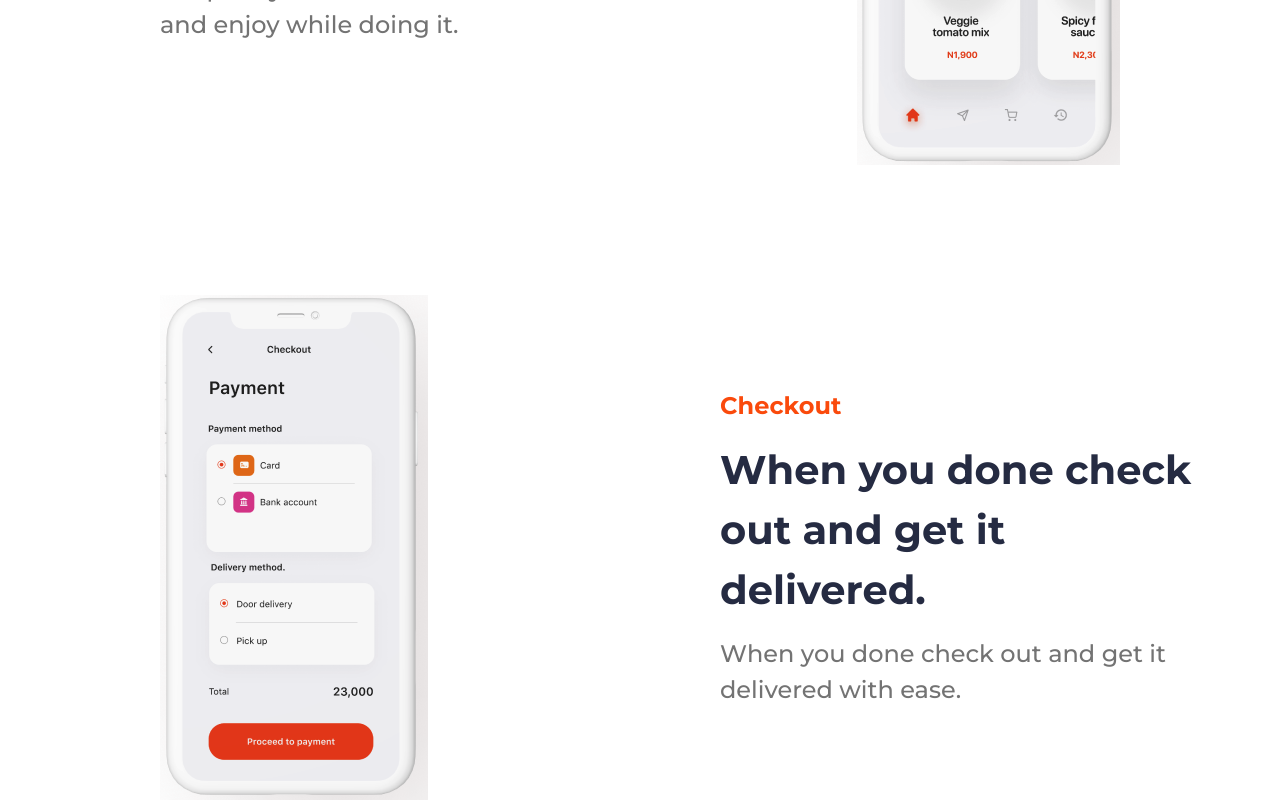
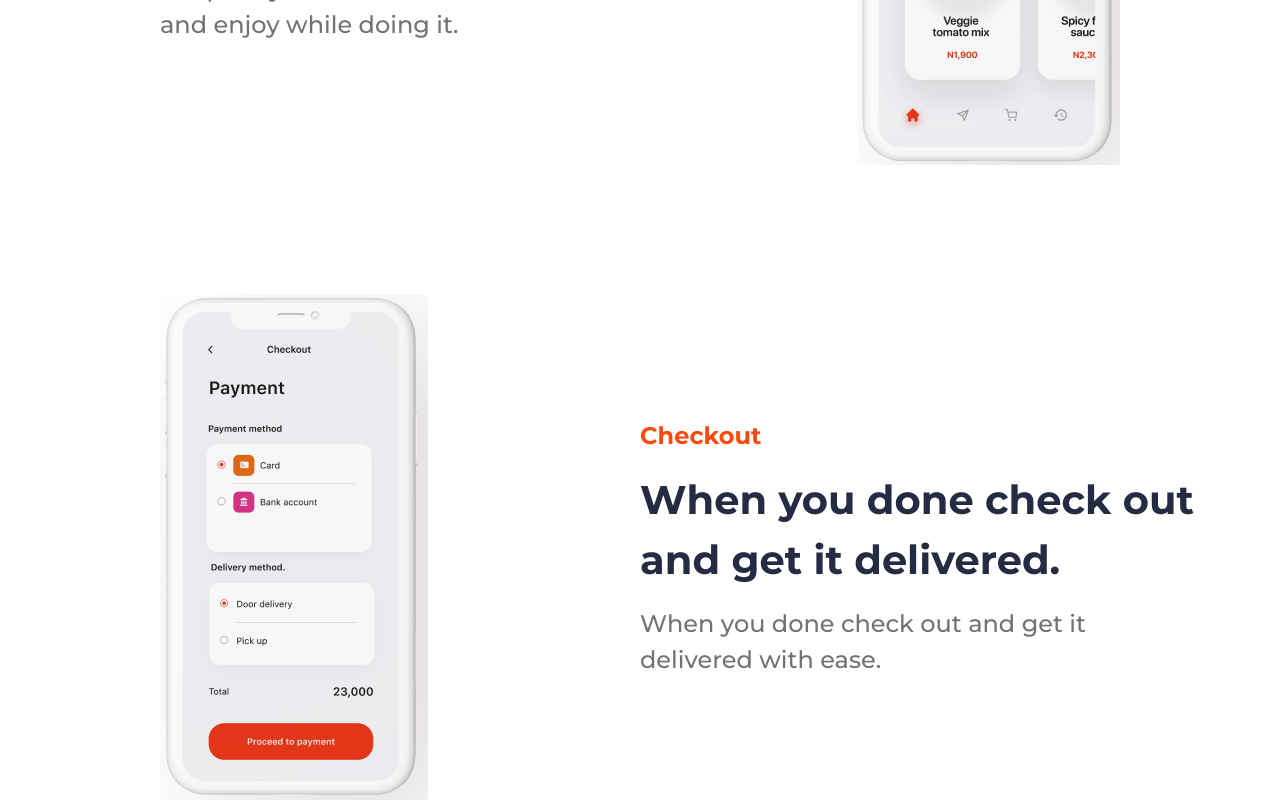
Before and after one commit to ESKempken/my-vue-template, a Vue app: page / in a window 1280 px wide. Shown: the part 2696-3496 px from the top of the page. Built offline with nearby package versions, Linux system fonts and the light colour scheme.

Commit message:
OSection layout finish

```diff
--- a/src/components/organism/OSection.vue
+++ b/src/components/organism/OSection.vue
@@ -3,6 +3,12 @@
     :data-reverse="reverse"
     class="OSection"
   >
+    <img
+      :src="pngPath"
+      alt="front view product shot"
+      class="OSection__image"
+    >
+
     <div class="OSection__content">
       <AText
         color="primary"
@@ -25,12 +31,6 @@
         {{ $props.description }}
       </AText>
     </div>
-
-    <img
-      :src="pngPath"
-      alt="front view product shot"
-      class="OSection__image"
-    >
   </section>
 </template>
 
@@ -84,34 +84,51 @@
     padding-right: spacer("lg")
     width: 100%
 
-    &[data-reverse]
-      flex-direction: row-reverse
+    --image-left: #{spacer("lg")}
+    --image-right: auto
+    --content-left: 0
+    --content-right: 0
 
     @include breakpoint('md')
-      padding-left: spacer("md")
-      padding-right: spacer("md")
-      flex-direction: column !important
-      //FIXME Specificity data attr
+      flex-direction: column-reverse
 
       .OSection__content, .OSection__image
-        padding-left: 0
-        padding-right: 0
+        margin-left: auto
+        margin-right: auto
+
+        --image-left: 0
+        --image-right: 0
+        --content-left: 0
+        --content-right: 0
 
       .OSection__content
         text-align: center
         gap: spacer("md")
 
+
+    &[data-reverse]
+      flex-direction: row-reverse
+      --image-left: auto
+      --image-right: #{spacer("lg")}
+      --content-left: #{spacer("lg")}
+      --content-right: auto
+
+      @include breakpoint('md')
+        // Specificity rewrite
+        flex-direction: column-reverse
+
     &__content
+      padding-left: var(--content-left)
+      padding-right: var(--content-right)
       flex: 0 0 50%
       display: flex
+      flex-direction: column
       gap: spacer("sm")
       justify-content: center
-      flex-direction: column
-      padding-left: spacer("lg")
 
     &__image
-      padding-left: spacer("lg")
-      padding-right: spacer("lg")
+      padding-left: var(--image-left)
+      padding-right: var(--image-right)
 
 
 </style>
--- a/src/components/page/PHome.vue
+++ b/src/components/page/PHome.vue
@@ -10,7 +10,6 @@
       <OSection
         description="An account is created with your email and a desired password"
         img-name="product-3"
-        reverse
         subtitle="Create an account"
         title="Create/login to an existing account to get started"
       />
@@ -18,6 +17,7 @@
       <OSection
         description="Shop for your favorite meals or drinks and enjoy while doing it."
         img-name="product-4"
+        reverse
         subtitle="Explore varieties"
         title="Shop for your favorites meal as e dey hot."
       />
@@ -25,7 +25,6 @@
       <OSection
         description="When you done check out and get it delivered with ease."
         img-name="product-5"
-        reverse
         subtitle="Checkout"
         title="When you done check out and get it delivered."
       />
@@ -50,8 +49,11 @@
   .PHome
     position: relative
     overflow: hidden
+    display: flex
+    justify-content: center
 
     &__contain
+      max-width: 1380px
       display: flex
       flex-direction: column
       align-items: center
```
